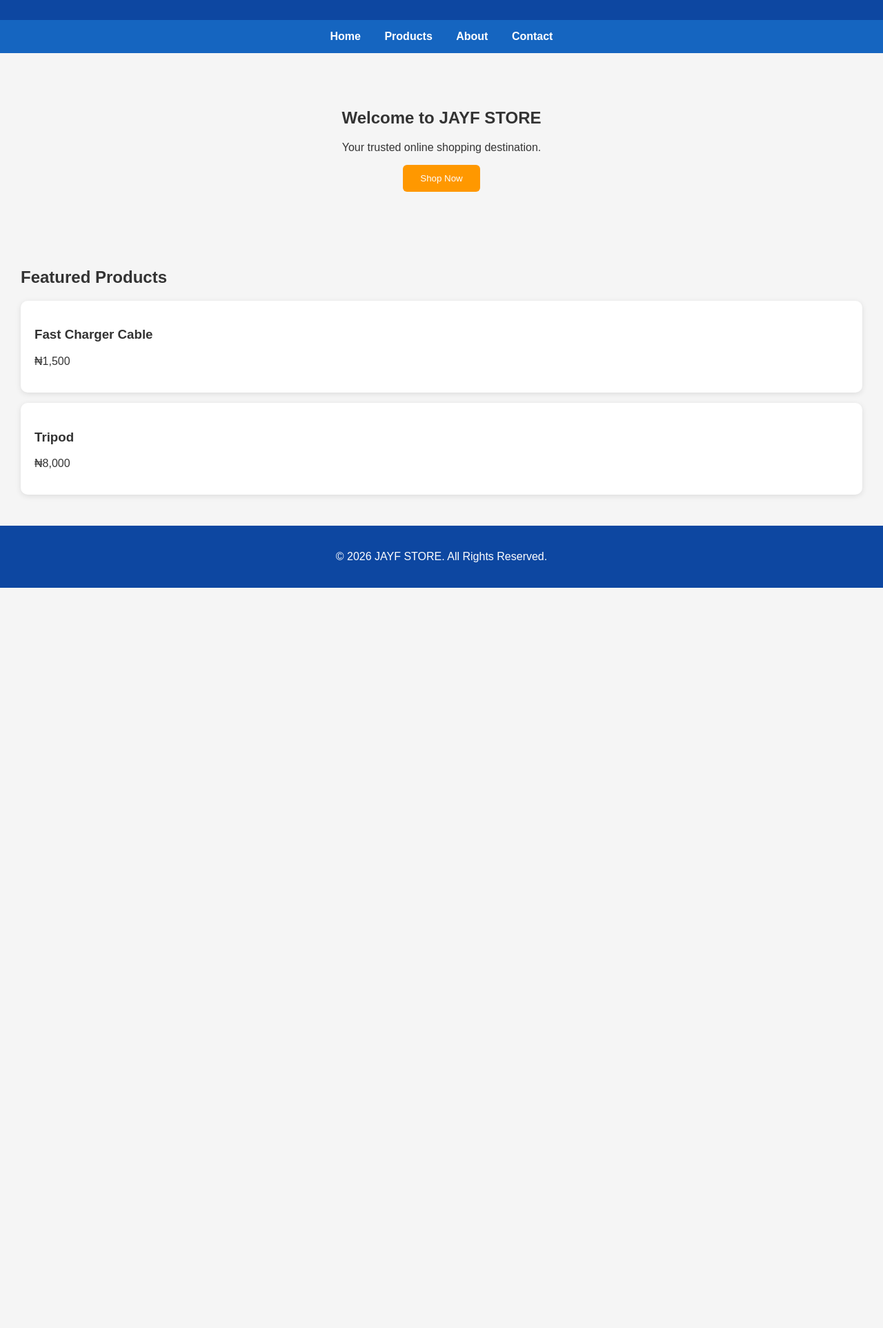
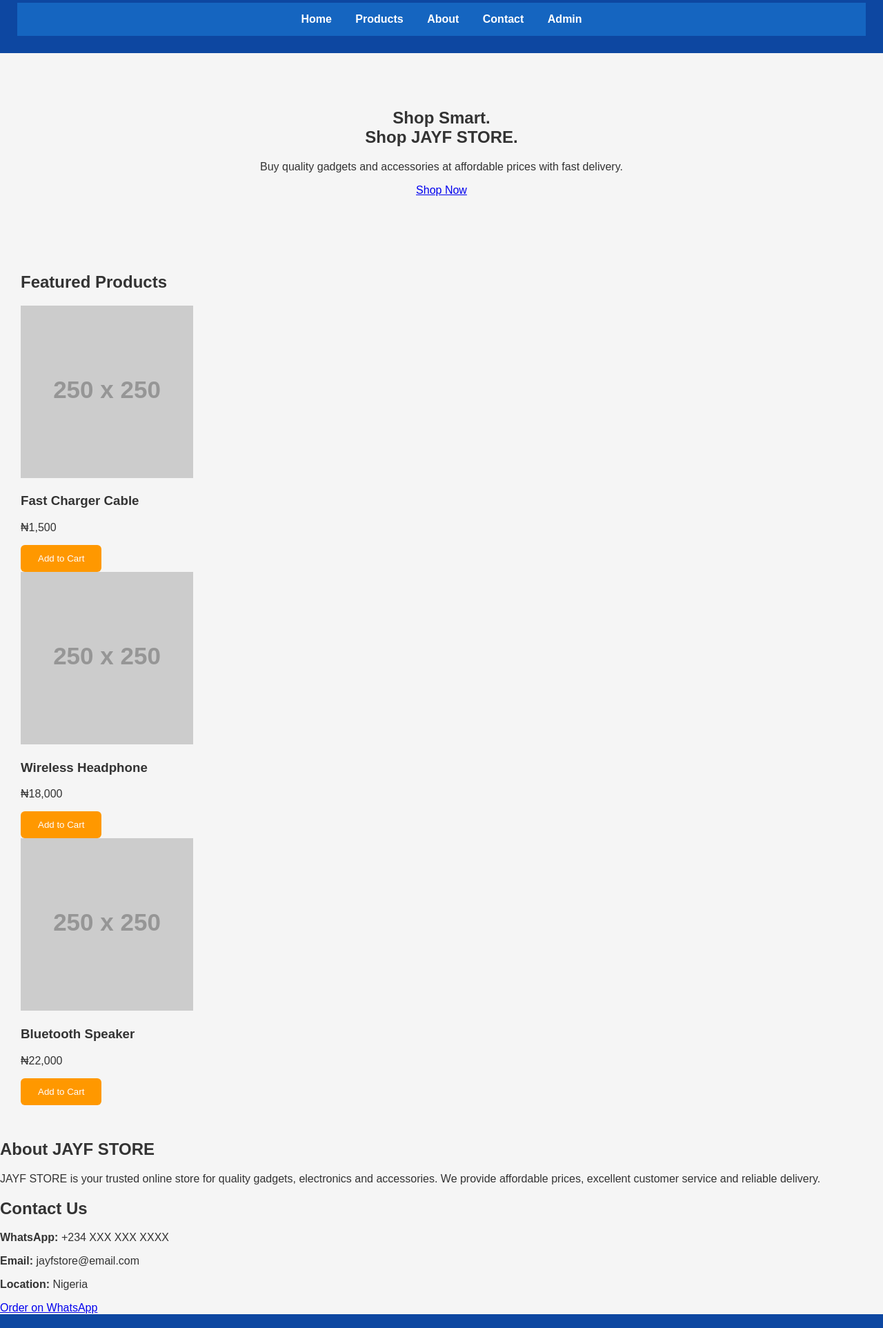
Before and after one commit to jaminu964-ctrl/jayf-store-jafar, a plain HTML site: page index.html in a window 1280 px wide. Shown: the part 135-2060 px from the top of the page at 69% size. Before the commit the page ends 987 px from the top, so only its background shows below. Drawn offline with Linux system fonts and the light colour scheme; placeholder pictures from the web are drawn by us.

Commit message:
Update index.html

```diff
--- a/index.html
+++ b/index.html
@@ -4,45 +4,135 @@
 <meta charset="UTF-8">
 <meta name="viewport" content="width=device-width, initial-scale=1.0">
 <title>JAYF STORE</title>
+
 <link rel="stylesheet" href="style.css">
+<link rel="preconnect" href="https://fonts.googleapis.com">
+<link rel="preconnect" href="https://fonts.gstatic.com" crossorigin>
+<link href="https://fonts.googleapis.com/css2?family=Poppins:wght@300;400;500;600;700&display=swap" rel="stylesheet">
 </head>
+
 <body>
 
-<header>
+<header class="header">
+
+<div class="logo">
 <h1>JAYF STORE</h1>
 <p>Quality Gadgets & Accessories</p>
+</div>
+
+<nav>
+
+<a href="#home">Home</a>
+
+<a href="#products">Products</a>
+
+<a href="#about">About</a>
+
+<a href="#contact">Contact</a>
+
+<a href="admin.html" class="admin-btn">Admin</a>
+
+</nav>
+
 </header>
 
-<nav>
-    <a href="#">Home</a>
-    <a href="#">Products</a>
-    <a href="#">About</a>
-    <a href="#">Contact</a>
-</nav>
+<section id="home" class="hero">
 
-<section class="hero">
-    <h2>Welcome to JAYF STORE</h2>
-    <p>Your trusted online shopping destination.</p>
-    <button>Shop Now</button>
+<div class="hero-content">
+
+<h2>Shop Smart.<br>Shop JAYF STORE.</h2>
+
+<p>
+Buy quality gadgets and accessories at affordable prices with fast delivery.
+</p>
+
+<a href="#products" class="shop-btn">
+Shop Now
+</a>
+
+</div>
+
 </section>
 
-<section class="products">
+<section id="products" class="products">
+
 <h2>Featured Products</h2>
 
-    <div class="product">
+<div class="product-grid">
+
+<div class="product-card">
+
+<img src="https://via.placeholder.com/250" alt="Product">
+
 <h3>Fast Charger Cable</h3>
-        <p>₦1,500</p>
+
+<p class="price">₦1,500</p>
+
+<button>Add to Cart</button>
+
 </div>
 
-    <div class="product">
-        <h3>Tripod</h3>
-        <p>₦8,000</p>
+<div class="product-card">
+
+<img src="https://via.placeholder.com/250" alt="Product">
+
+<h3>Wireless Headphone</h3>
+
+<p class="price">₦18,000</p>
+
+<button>Add to Cart</button>
+
 </div>
+
+<div class="product-card">
+
+<img src="https://via.placeholder.com/250" alt="Product">
+
+<h3>Bluetooth Speaker</h3>
+
+<p class="price">₦22,000</p>
+
+<button>Add to Cart</button>
+
+</div></div>
+
+</section>
+
+<section id="about" class="about">
+
+<h2>About JAYF STORE</h2>
+
+<p>
+JAYF STORE is your trusted online store for quality gadgets,
+electronics and accessories. We provide affordable prices,
+excellent customer service and reliable delivery.
+</p>
+
+</section>
+
+<section id="contact" class="contact">
+
+<h2>Contact Us</h2>
+
+<p><strong>WhatsApp:</strong> +234 XXX XXX XXXX</p>
+
+<p><strong>Email:</strong> jayfstore@email.com</p>
+
+<p><strong>Location:</strong> Nigeria</p>
+
+<a href="https://wa.me/234XXXXXXXXXX" class="whatsapp-btn">
+Order on WhatsApp
+</a>
+
 </section>
 
 <footer>
-    <p>© 2026 JAYF STORE. All Rights Reserved.</p>
+
+<p>&copy; 2026 JAYF STORE. All Rights Reserved.</p>
+
 </footer>
+
+<script src="script.js"></script>
 
 </body>
 </html>
```
Lines whose indentation alone changed are shown as unchanged.
